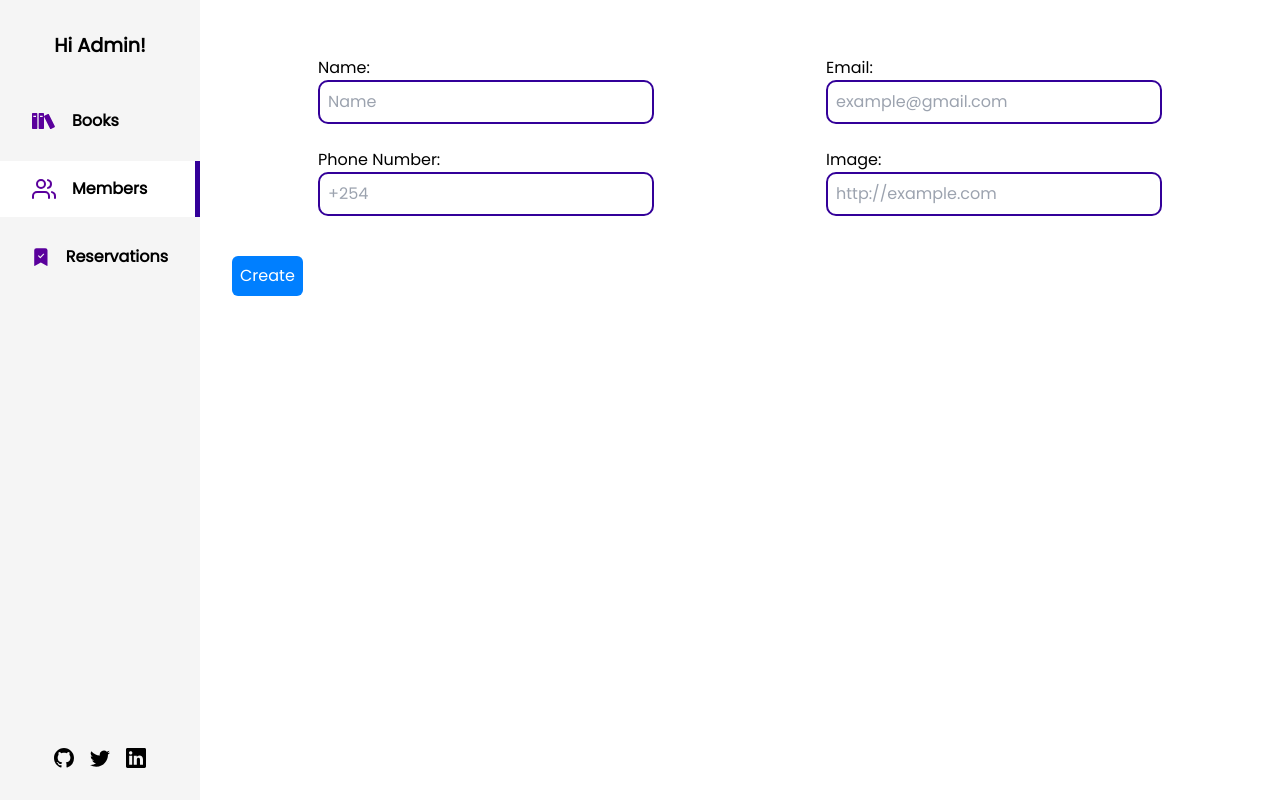
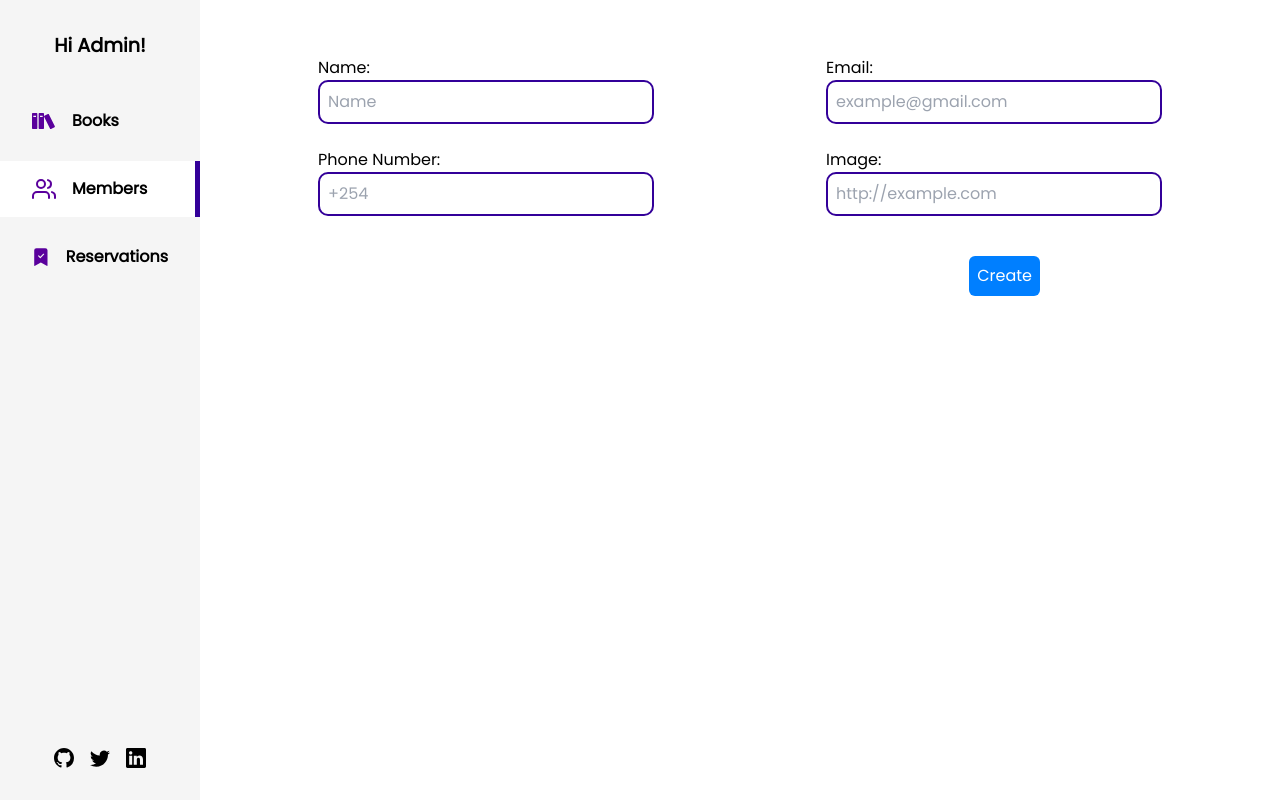
Before and after one commit to leehaney254/library_managemnt_frontend, a React (Vite) app: page /members/create in a window 1280 px wide. Built offline with nearby package versions, Linux system fonts and the light colour scheme.

Commit message:
Style: Style create button

```diff
--- a/src/components/bookForm/BookForm.jsx
+++ b/src/components/bookForm/BookForm.jsx
@@ -206,7 +206,7 @@ const BookForm = ({ book_data }) => {
             {errors.description && touched.description && <p className="error_text">{errors.description}</p>}
           </div>
         </div>
-        <div className="flex justify-end px-56">
+        <div className="flex justify-end px-52">
           <button type="submit" disabled={isSubmitting} className="bg-azure p-2 mt-4 rounded-md text-white">
             {initialValues.title !== "" ? "Update" : "Create"}
           </button>
--- a/src/components/memberForm/MemberForm.jsx
+++ b/src/components/memberForm/MemberForm.jsx
@@ -157,9 +157,11 @@ const MemberForm = ({ member_data }) => {
           />
           {errors.debt && touched.debt && <p className="error_text">{errors.debt}</p>}
         </div> : ""}
-      <button type="submit" disabled={isSubmitting} className="bg-azure p-2 mt-4 rounded-md text-white">
-        {initialValues.name !== "" ? "Update" : "Create"}
-      </button>
+      <div className="flex justify-end px-52">
+        <button type="submit" disabled={isSubmitting} className="bg-azure p-2 mt-4 rounded-md text-white">
+          {initialValues.name !== "" ? "Update" : "Create"}
+        </button>
+      </div>
     </form>
   )
 }
--- a/src/pages/reservations/CreateReservation.jsx
+++ b/src/pages/reservations/CreateReservation.jsx
@@ -145,7 +145,9 @@ const CreateReservation = () => {
               {errors.return_date && touched.return_date && <p className="error_text">{errors.return_date}</p>}
             </div>
           </div>
-          <button type="submit" disabled={isSubmitting} className="bg-azure p-2 mt-4 rounded-md text-white">Create</button>
+          <div className="flex justify-end px-56">
+            <button type="submit" disabled={isSubmitting} className="bg-azure p-2 mt-4 rounded-md text-white">Create</button>
+          </div>
         </form>
       </div>
     </main>
```
